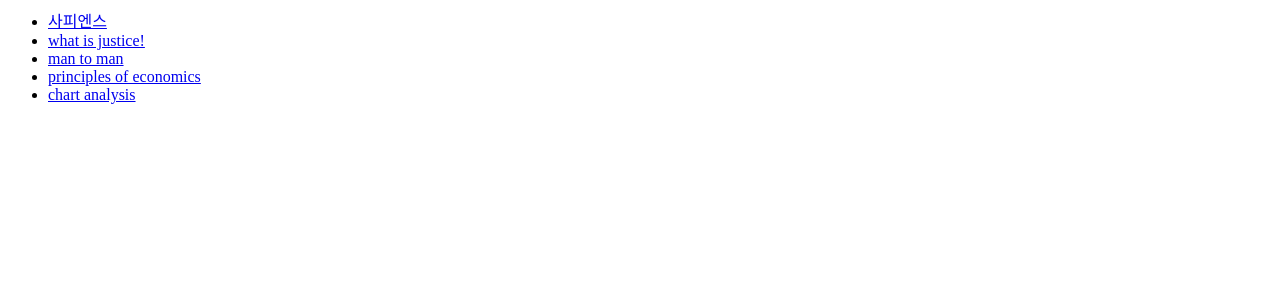
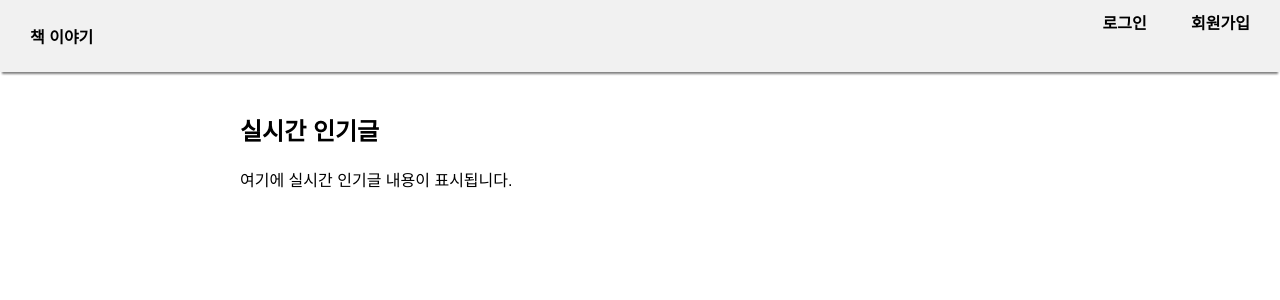
Before and after one commit to coder118/project, a Django app: page /book/ in a window 1280 px wide. Shown: the top 300 px of the page. Run offline with Django 4.2, Linux system fonts and the light colour scheme; data comes from the database, SQL or seed files in the repository.

Commit message:
login,signup

```diff
--- a/web_project_venv/mysite/book/templates/book/index.html
+++ b/web_project_venv/mysite/book/templates/book/index.html
@@ -1,4 +1,4 @@
-
+{% comment %}
 {%if book_title_list%}
     <ul>
         {%for title in book_title_list%}
@@ -8,6 +8,83 @@
 {%else%}
     <p>no book title</p>
 {%endif%}
+ {% endcomment %}
+
+ <!DOCTYPE html>
+ <html>
+ <head>
+     <title>책 이야기</title>
+     <style>
+         body {
+             font-family: Arial, sans-serif;
+             margin: 0;
+             padding: 0;
+         }
+         .navbar {
+             display: flex;
+             justify-content: space-between;
+             background-color: #f1f1f1;
+             padding: 10px;
+             box-shadow: 0 4px 2px -2px gray;
+         }
+         .navbar a {
+             text-decoration: none;
+             color: black;
+             padding: 14px 20px;
+             font-weight: bold;
+         }
+         .navbar a:hover {
+             background-color: #ddd;
+             color: black;
+         }
+         .content {
+             padding: 20px;
+         }
+         .sidebar {
+             width: 200px;
+             float: left;
+             background-color: #f9f9f9;
+             height: 100vh;
+             box-shadow: 2px 0 5px rgba(0,0,0,0.1);
+         }
+         .sidebar a {
+             display: block;
+             color: black;
+             padding: 10px;
+             text-decoration: none;
+             font-weight: bold;
+         }
+         .sidebar a:hover {
+             background-color: #ddd;
+         }
+         .main-content {
+             margin-left: 220px;
+             padding: 20px;
+         }
+     </style>
+ </head>
+ <body>
+     <div class="navbar">
+         <a href="{% url 'index' %}">책 이야기</a>
+         <div>
+             <a href="{% url 'login' %}">로그인</a>
+             <a href="{% url 'signup' %}">회원가입</a>
+         </div>
+     </div>
+     {% comment %} <div class="sidebar">
+         <a href="{% url 'popular' %}">인기글</a>
+         <a href="{% url 'other' %}">다른 생각</a>
+         <a href="{% url 'recommend' %}">책 추천</a>
+     </div> {% endcomment %}
+     <div class="main-content">
+         <h2>실시간 인기글</h2>
+         <p>여기에 실시간 인기글 내용이 표시됩니다.</p>
+     </div>
+ </body>
+ </html>
+
+{% comment %} 걍 내가 만들어보려고 했던 것은 작가의 이름이 적혀있지 않으면 none를 적고 작가 이름이 있으면 출력하는 내용을 적으려고 함 {% endcomment %}
+
 
 
 {% comment %} <a href="{{title}}"{{title}}</a> {% endcomment %}
--- a/web_project_venv/mysite/book/urls.py
+++ b/web_project_venv/mysite/book/urls.py
@@ -4,5 +4,7 @@ from . import views # 현 디렉의 views.py파일을 임포트함
 
 urlpatterns = [
     path('', views.index, name='index'),
-    path('',views.book_writer,name='book_writer')
+    path('',views.book_writer,name='book_writer'),
+    path('login/', views.login_view, name='login'),
+    path('signup/',views.signup_view,name='signup')
 ]
--- a/web_project_venv/mysite/book/views.py
+++ b/web_project_venv/mysite/book/views.py
@@ -22,3 +22,9 @@ def book_writer(request):
         "book_writer_list": book_writer_list
     }
     return render(request,'book/index.html',context)
+
+def login_view(request):
+    return render(request,'book/login.html')
+
+def signup_view(request):
+    return render(request,'book/signup.html')
```
Also changed, not shown: web_project_venv/mysite/book/templates/book/login.html (added, +58 -0 lines), web_project_venv/mysite/book/templates/book/signup.html (added, +58 -0 lines).
